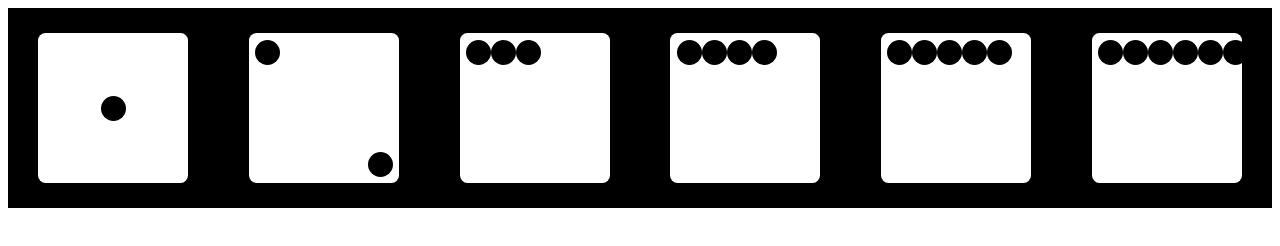
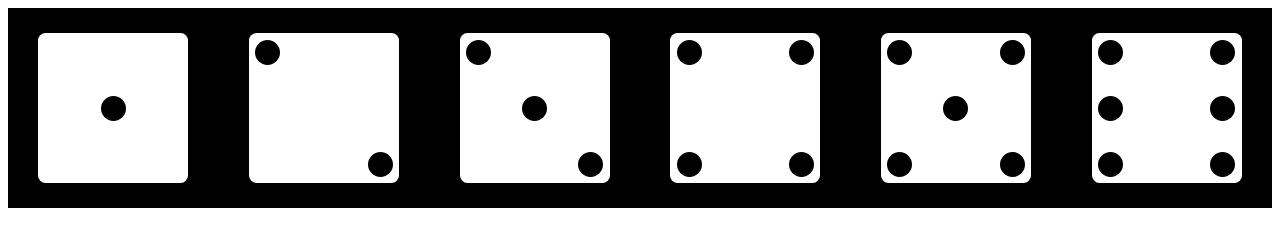
Before and after one commit to CherylFrankenfield/flexy-dice, a plain HTML site: page index.html in a window 1280 px wide. Drawn offline with Linux system fonts and the light colour scheme.

Commit message:
Align dice and pips

```diff
--- a/css/styles.css
+++ b/css/styles.css
@@ -59,10 +59,70 @@ span {
   justify-content: space-between;
 }
 
-.second-face .pip:nth-child(1) {
-  align-self: flex-start;
-}
-
 .second-face .pip:nth-child(2) {
   align-self: flex-end;
 }
+
+/*third-face*/
+.third-face {
+  justify-content: space-between;
+}
+
+.third-face .pip:nth-child(2) {
+  align-self: center;
+}
+
+.third-face .pip:nth-child(3) {
+  align-self: flex-end;
+}
+
+
+/*fourth-face*/
+.fourth-face  {
+  justify-content: space-between;
+}
+
+.fourth-face .column:nth-child(1) {
+  flex-direction: column;
+}
+
+.fourth-face .column:nth-child(2) {
+  flex-direction: column;
+}
+
+.fourth-face .column:nth-child(1) {
+  justify-content: space-between;
+
+}
+
+.fourth-face .column:nth-child(2) {
+  justify-content: space-between;
+}
+
+
+/*fifth-space*/
+.fifth-face  {
+  justify-content: space-between;
+}
+
+.fifth-face .column:nth-child(1), .fifth-face .column:nth-child(3) {
+  flex-direction: column;
+}
+
+.fifth-face .column:nth-child(2) {
+  align-items: center;
+}
+
+.fifth-face .column:nth-child(1), .fifth-face .column:nth-child(3) {
+  justify-content: space-between;
+}
+
+/*sixth-face*/
+.sixth-face .column {
+  flex-direction: column;
+  justify-content: space-between;
+}
+
+.sixth-face {
+  justify-content: space-between;
+}
```
